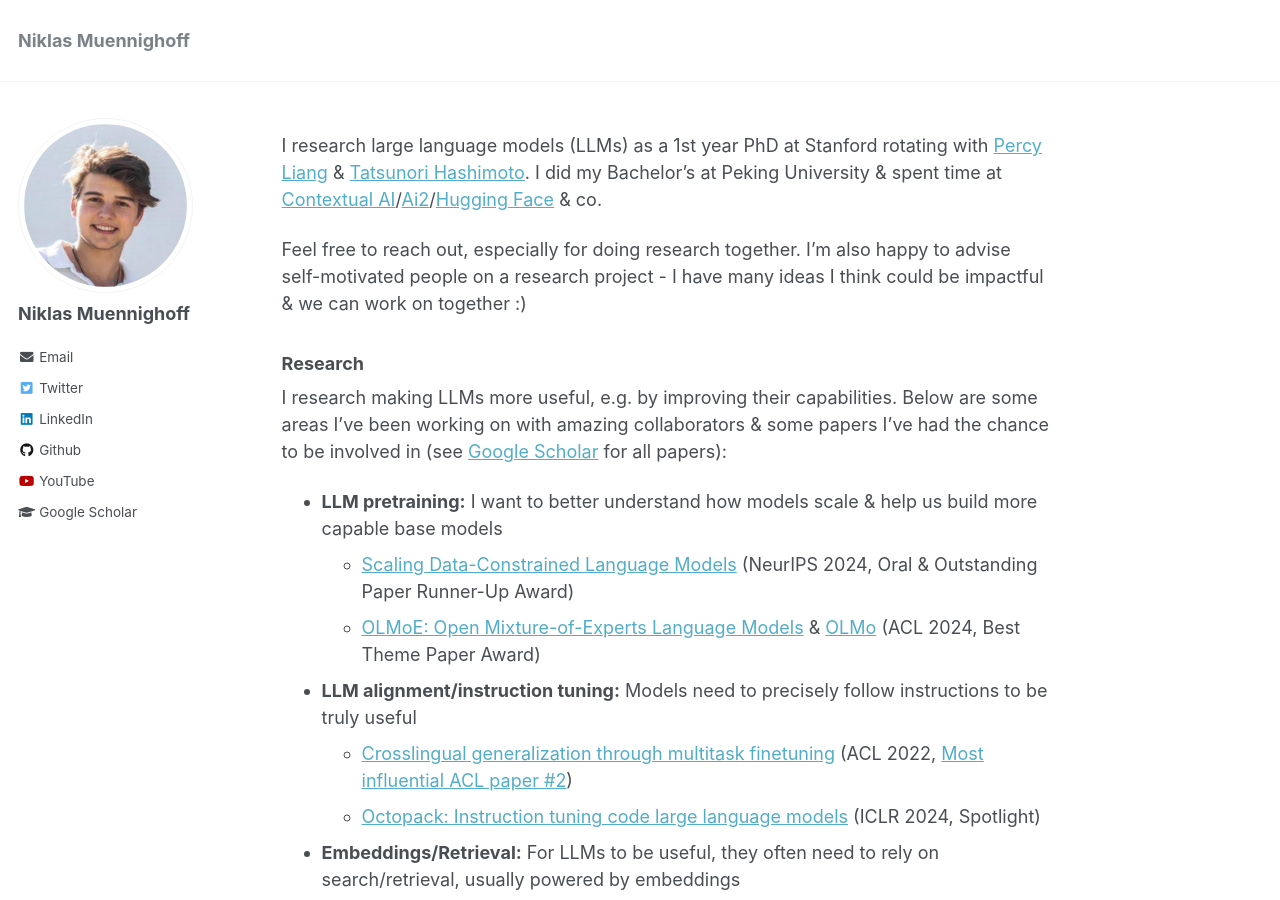
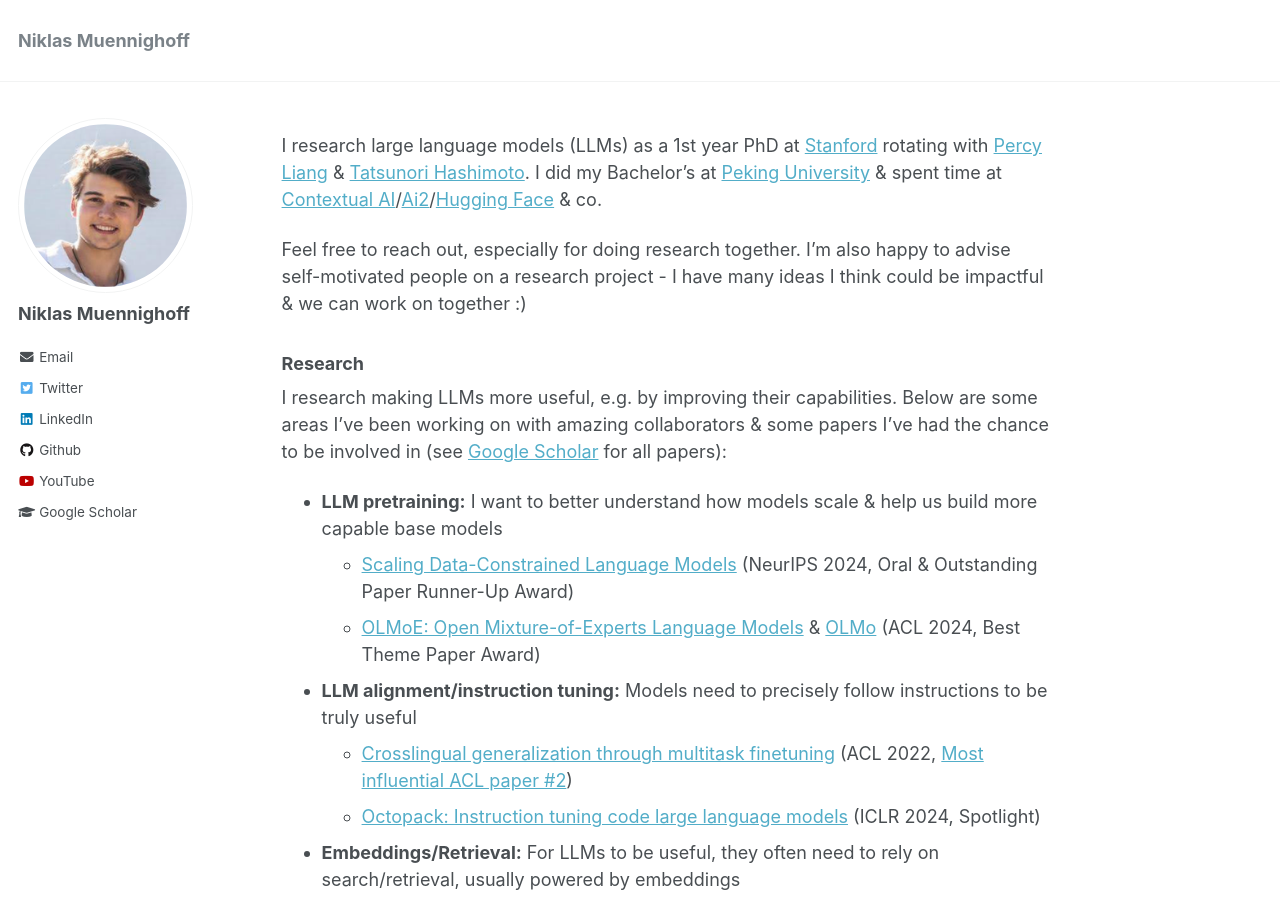
Before and after one commit to Muennighoff/Muennighoff.github.io, a Jekyll site: the page built from _pages/about.md, in a window 1280 px wide and 900 px high. Built offline with Jekyll 4.4.1, drawn with Linux system fonts in a browser that asks for light colours; some of the changed lines change nothing that is shown.

Commit message:
Add links

```diff
--- a/_pages/about.md
+++ b/_pages/about.md
@@ -9,7 +9,7 @@
   - /about.html
 ---
 
-I research large language models (LLMs) as a 1st year PhD at Stanford rotating with [Percy Liang](https://cs.stanford.edu/~pliang/) & [Tatsunori Hashimoto](https://thashim.github.io/). I did my Bachelor's at Peking University & spent time at [Contextual AI](https://contextual.ai/)/[Ai2](https://allenai.org/)/[Hugging Face](https://huggingface.co/) & co.
+I research large language models (LLMs) as a 1st year PhD at [Stanford](https://www.stanford.edu/) rotating with [Percy Liang](https://cs.stanford.edu/~pliang/) & [Tatsunori Hashimoto](https://thashim.github.io/). I did my Bachelor's at [Peking University](https://english.pku.edu.cn/) & spent time at [Contextual AI](https://contextual.ai/)/[Ai2](https://allenai.org/)/[Hugging Face](https://huggingface.co/) & co.
 
 Feel free to reach out, especially for doing research together. I’m also happy to advise self-motivated people on a research project - I have many ideas I think could be impactful & we can work on together :)
 
```
